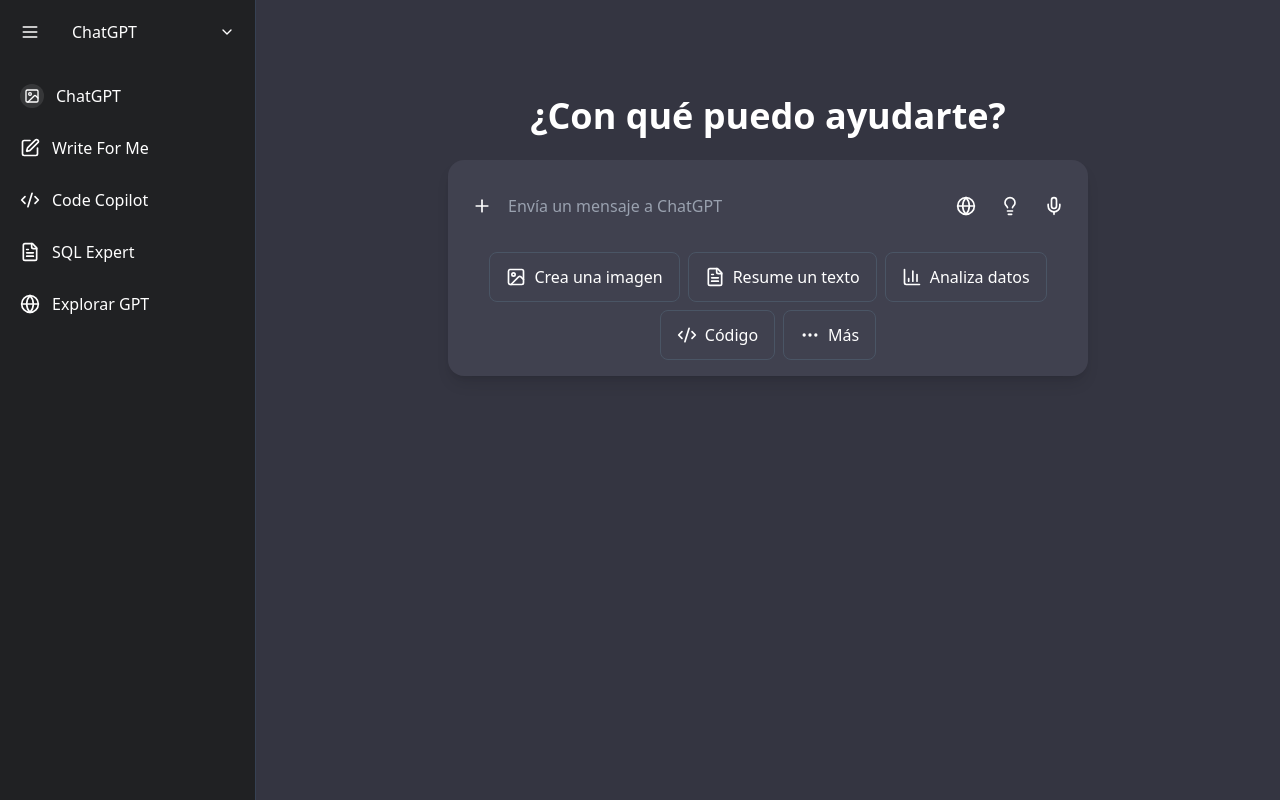
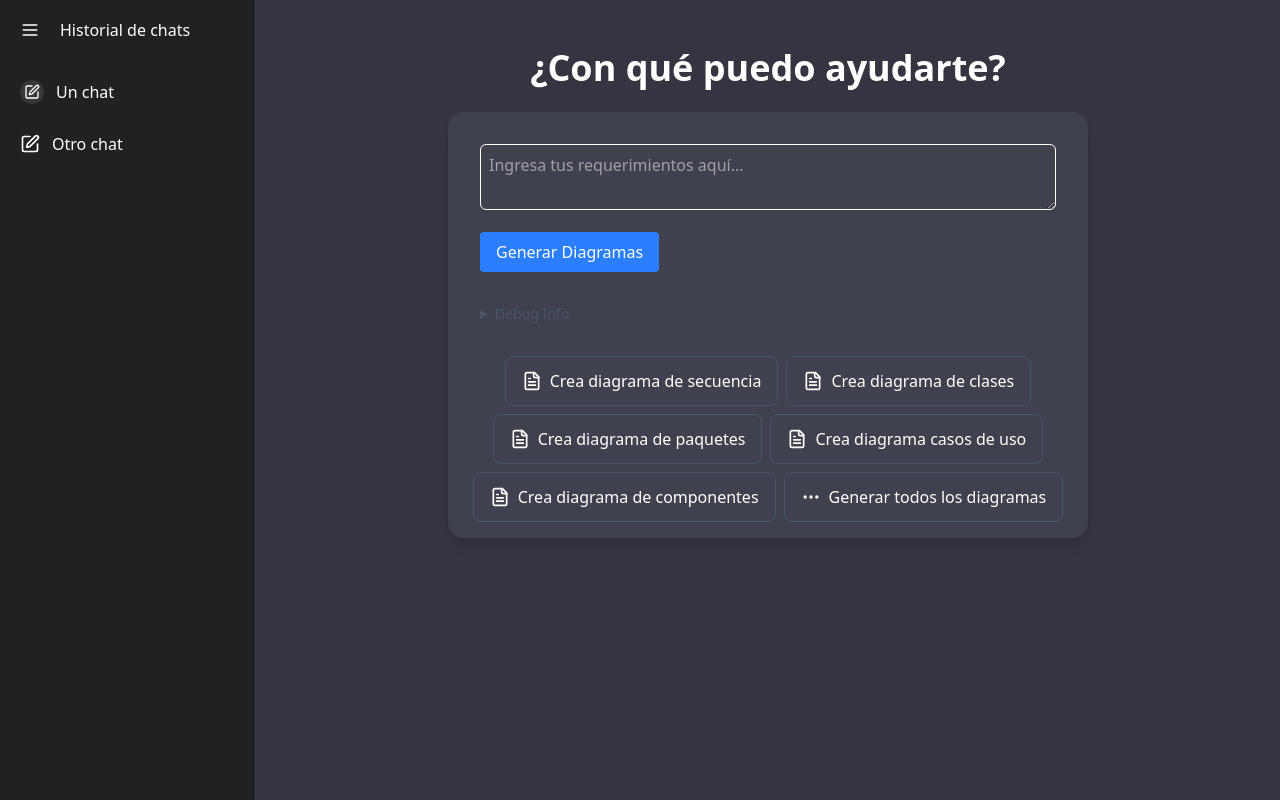
Before and after one commit to eldanielgalaviz/UML-GENERATOR, a React (Vite) app in the folder uml-editor/: page / in a window 1280 px wide. Built offline with nearby package versions, Linux system fonts and the light colour scheme.

Commit message:
Intefaces de la primera revision

```diff
--- a/uml-editor/src/App.tsx
+++ b/uml-editor/src/App.tsx
@@ -1,25 +1,9 @@
-import UMLViewer from './components/UMLViewer'
-import ChatInterface from './components/chat-interface';
-import './index.css'
+import UMLViewer from "./components/UMLViewer";
+import ChatInterface from "./components/chat-interface";
+import "./index.css";
 
 function App() {
-  return (
-    <ChatInterface />
-    // <div className="min-h-screen bg-gray-100">
-    //   <header className="bg-white shadow">
-    //     <div className="max-w-7xl mx-auto py-6 px-4">
-    //       <h1 className="text-3xl font-bold text-gray-900">
-    //         Generador de Diagramas UML
-    //       </h1>
-    //     </div>
-    //   </header>
-    //   <main>
-    //     <div className="max-w-7xl mx-auto py-6 sm:px-6 lg:px-8">
-    //       <UMLViewer />
-    //     </div>
-    //   </main>
-    // </div>
-  );
+  return <ChatInterface />;
 }
 
 export default App;
--- a/uml-editor/src/components/UMLViewer.tsx
+++ b/uml-editor/src/components/UMLViewer.tsx
@@ -134,7 +134,7 @@
     <div className="container mx-auto p-4">
       <div className="mb-4">
         <textarea
-          className="w-full p-2 border rounded-md min-h-[200px]"
+          className="w-full p-2 border rounded-md"
           value={requirements}
           onChange={(e) => setRequirements(e.target.value)}
           placeholder="Ingresa tus requerimientos aquí..."
@@ -178,7 +178,7 @@
         ))}
       </div>
 
-      <details className="mt-4">
+      <details>
         <summary className="cursor-pointer text-sm text-gray-600">Debug Info</summary>
         <pre className="mt-2 p-4 bg-gray-100 rounded text-sm overflow-auto">
           {JSON.stringify({ diagrams }, null, 2)}
--- a/uml-editor/src/components/chat-interface.tsx
+++ b/uml-editor/src/components/chat-interface.tsx
@@ -1,4 +1,4 @@
-"use client"
+"use client";
 
 import {
   Edit,
@@ -13,11 +13,12 @@
   Code2,
   MoreHorizontal,
   Mic,
-} from "lucide-react"
-import { useState } from "react"
+} from "lucide-react";
+import { useState } from "react";
+import UMLViewer from "./UMLViewer";
 
 export default function ChatInterface() {
-  const [isOpen, setIsOpen] = useState(true)
+  const [isOpen, setIsOpen] = useState(true);
 
   return (
     <div className="dark">
@@ -25,93 +26,73 @@
         <div className="flex h-screen">
           {/* Sidebar */}
           <div
-            className={`${isOpen ? "w-64" : "w-0"} bg-[#202123] transition-all duration-300 overflow-hidden flex flex-col border-r border-gray-700`}
+            className={`${
+              isOpen ? "w-64" : "w-0"
+            } bg-[#202123] transition-all duration-300 overflow-hidden flex flex-col border-r border-gray-700`}
           >
             <div className="p-2 flex items-center gap-2">
-              <button onClick={() => setIsOpen(!isOpen)} className="p-3 hover:bg-gray-700 rounded-lg transition-colors">
+              <button
+                onClick={() => setIsOpen(!isOpen)}
+                className="p-3 hover:bg-gray-700 rounded-lg transition-colors"
+              >
                 <Menu className="w-5 h-5" />
               </button>
-              <button className="flex items-center justify-between w-full p-3 hover:bg-gray-700 rounded-lg transition-colors">
-                ChatGPT
-                <ChevronDown className="w-4 h-4" />
-              </button>
+              <div>Historial de chats</div>
             </div>
 
             <nav className="flex-1 p-2 space-y-1">
               <button className="flex items-center gap-3 w-full p-3 hover:bg-gray-700 rounded-lg transition-colors">
                 <div className="w-6 h-6 rounded-full bg-white/10 flex items-center justify-center">
-                  <ImageIcon className="w-4 h-4" />
+                  <Edit className="w-4 h-4" />
                 </div>
-                ChatGPT
+                Un chat
               </button>
               <button className="flex items-center gap-3 w-full p-3 hover:bg-gray-700 rounded-lg transition-colors">
                 <Edit className="w-5 h-5" />
-                Write For Me
-              </button>
-              <button className="flex items-center gap-3 w-full p-3 hover:bg-gray-700 rounded-lg transition-colors">
-                <Code2 className="w-5 h-5" />
-                Code Copilot
-              </button>
-              <button className="flex items-center gap-3 w-full p-3 hover:bg-gray-700 rounded-lg transition-colors">
-                <FileText className="w-5 h-5" />
-                SQL Expert
-              </button>
-              <button className="flex items-center gap-3 w-full p-3 hover:bg-gray-700 rounded-lg transition-colors">
-                <Globe className="w-5 h-5" />
-                Explorar GPT
+                Otro chat
               </button>
             </nav>
           </div>
 
           {/* Main Content */}
-          <main className="flex-1 flex flex-col items-center overflow-hidden">
-            <div className="w-full max-w-2xl mt-24 px-4 mx-auto">
-              <h1 className="text-4xl font-semibold text-center mb-6">¿Con qué puedo ayudarte?</h1>
+          <main className="flex-1 flex flex-col items-center overflow-auto">
+            <div className="w-full max-w-2xl mt-12 px-4 mx-auto">
+              <h1 className="text-4xl font-semibold text-center mb-6">
+                ¿Con qué puedo ayudarte?
+              </h1>
 
               {/* Input Area */}
               <div className="w-full">
                 <div className="rounded-2xl bg-[#40414f] p-4 shadow-lg">
-                  <div className="min-h-[60px] flex items-center gap-2 mb-4">
-                    <button className="p-2 hover:bg-gray-600 rounded-lg transition-colors">
-                      <Plus className="w-5 h-5" />
-                    </button>
-                    <input
-                      type="text"
-                      placeholder="Envía un mensaje a ChatGPT"
-                      className="flex-1 bg-transparent outline-none border-none text-white placeholder-gray-400"
-                    />
-                    <button className="p-2 hover:bg-gray-600 rounded-lg transition-colors">
-                      <Globe className="w-5 h-5" />
-                    </button>
-                    <button className="p-2 hover:bg-gray-600 rounded-lg transition-colors">
-                      <Lightbulb className="w-5 h-5" />
-                    </button>
-                    <button className="p-2 hover:bg-gray-600 rounded-lg transition-colors">
-                      <Mic className="w-5 h-5" />
-                    </button>
+                  <div className="flex items-center gap-2 mb-4">
+                    <UMLViewer />
                   </div>
 
                   {/* Action Buttons */}
                   <div className="flex flex-wrap gap-2 justify-center">
                     <button className="flex items-center gap-2 px-4 py-3 rounded-lg border border-gray-600 hover:bg-gray-700 transition-colors">
-                      <ImageIcon className="w-5 h-5" />
-                      Crea una imagen
+                      <FileText className="w-5 h-5" />
+                      Crea diagrama de secuencia
                     </button>
                     <button className="flex items-center gap-2 px-4 py-3 rounded-lg border border-gray-600 hover:bg-gray-700 transition-colors">
                       <FileText className="w-5 h-5" />
-                      Resume un texto
+                      Crea diagrama de clases
                     </button>
                     <button className="flex items-center gap-2 px-4 py-3 rounded-lg border border-gray-600 hover:bg-gray-700 transition-colors">
-                      <BarChart3 className="w-5 h-5" />
-                      Analiza datos
+                      <FileText className="w-5 h-5" />
+                      Crea diagrama de paquetes
                     </button>
                     <button className="flex items-center gap-2 px-4 py-3 rounded-lg border border-gray-600 hover:bg-gray-700 transition-colors">
-                      <Code2 className="w-5 h-5" />
-                      Código
+                      <FileText className="w-5 h-5" />
+                      Crea diagrama casos de uso
+                    </button>
+                    <button className="flex items-center gap-2 px-4 py-3 rounded-lg border border-gray-600 hover:bg-gray-700 transition-colors">
+                      <FileText className="w-5 h-5" />
+                      Crea diagrama de componentes
                     </button>
                     <button className="flex items-center gap-2 px-4 py-3 rounded-lg border border-gray-600 hover:bg-gray-700 transition-colors">
                       <MoreHorizontal className="w-5 h-5" />
-                      Más
+                      Generar todos los diagramas
                     </button>
                   </div>
                 </div>
@@ -121,5 +102,5 @@
         </div>
       </div>
     </div>
-  )
+  );
 }
```
